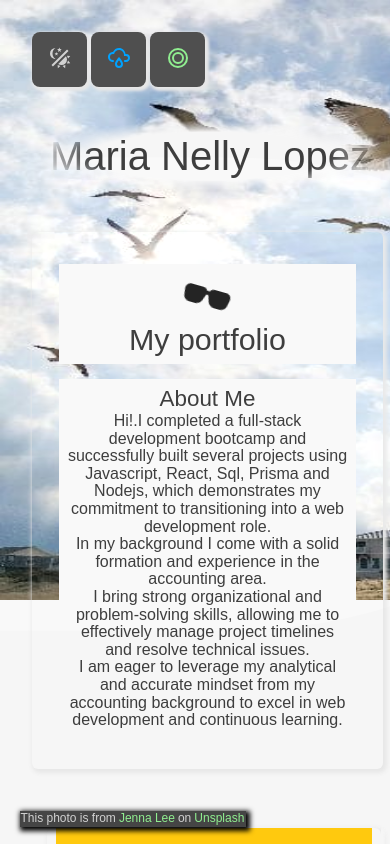
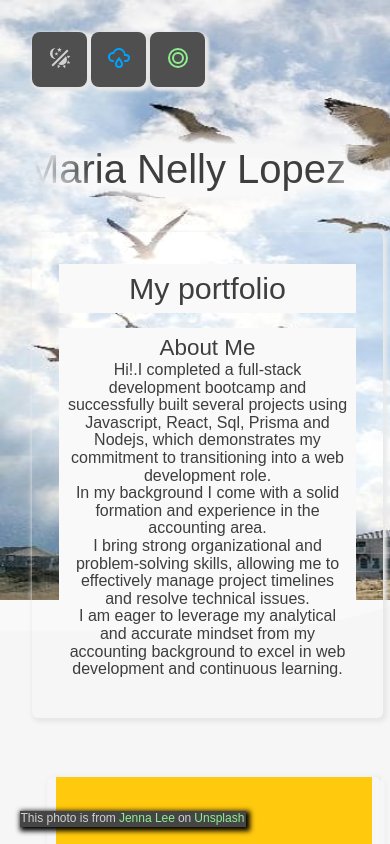
Before and after one commit to manelly67/mypersonalwebsite, a React (Vite) app: page / in a window 390 px wide. Both pictures are taken after a click on the button 177 px from the left and 59 px from the top of the page. Shown: the top 844 px of the page. Built offline with nearby package versions, Linux system fonts and the light colour scheme; a web font is replaced by a local one.

Commit message:
remove the function sunglasess shinning not needed because key added in section

```diff
--- a/src/App.jsx
+++ b/src/App.jsx
@@ -11,7 +11,7 @@ import styles from "./styles/Buttons.module.css";
 import Raining from "./animation/Raining";
 import Sunny from "./animation/Sunny";
 import animation from "./animation/Slides.module.css";
-import { fading } from "./animation/auxFunct";
+import { fading, sunglassesAnimation } from "./animation/auxFunct";
 /* components and content */
 import ToggleTheme from "./components/ToggleTheme";
 import Projects from "./components/Projects";
@@ -34,7 +34,7 @@ function App() {
   const [selectedProj, setSelectedProj] = useState(null);
   const pictureIn = activeIndex === 0 ? false : true;
 
-  const { animateIn, rotate } = animation;
+  const { animateIn, rotate, shining } = animation;
   const { buttonD } = styles;
 
   useEffect(() => {
@@ -60,17 +60,19 @@ function App() {
           <header>
             <div className={!pictureIn ? "headerDiv" : "headerPict"}>
               <h1>{myName}</h1>
-            </div>
-          </header>
-          <section className={!pictureIn ? "aboutMe" : "aboutMeHalf"} translate="yes" >
-            <div>
+
               {activeIndex === 1 ? (
                 <Icon path={mdiUmbrella} size={2} />
               ) : activeIndex === 2 ? (
-                <div id="sunglasses">
+                <div id="sunglasses" className={shining} >
                   <Icon path={mdiSunglasses} size={2} className={rotate} />
                 </div>
               ) : null}
+            </div>
+          </header>
+
+          <section className={!pictureIn ? "aboutMe" : "aboutMeHalf"} translate="yes" >
+            <div>
               <h2>My portfolio</h2>
             </div>
 
@@ -79,6 +81,7 @@ function App() {
               {!textContentAboutMe ? null : textContentAboutMe}
             </div>
           </section>
+
           {!showDetails ? (
             <Projects
               setSelectedProj={setSelectedProj}
--- a/src/animation/Sunny.jsx
+++ b/src/animation/Sunny.jsx
@@ -5,7 +5,6 @@ import Icon from '@mdi/react';
 import { mdiWeatherSunny } from '@mdi/js';
 import styles1 from "./Slides.module.css";
 import styles2 from "../styles/Buttons.module.css";
-import { sunglassesAnimation } from './auxFunct';
 
 const Sunny = (props) => {
   const {
@@ -83,7 +82,6 @@ const Sunny = (props) => {
             onClick={() => {
               fading();
               setTimeout(onShow, 599);
-              setTimeout(sunglassesAnimation, 4000);
             }}
             aria-label="Weather Sunny"
           >
--- a/src/styles/App.css
+++ b/src/styles/App.css
@@ -28,10 +28,12 @@ main>aside>picture {
 
 
 .headerPict, .headerDiv {
-  align-content: center;
   inset: 0;
   margin: 1% auto;
   z-index: 2;
+  display: flex;
+  flex-direction: row;
+  justify-content: center;
 }
 
 .headerPict{
@@ -86,7 +88,7 @@ header>div>h1 {
 
   .headerPict {
     position: fixed;
-    top: 110px;
+    top: 120px;
     width: 100%;
     height: fit-content;
     padding: 20px 15px 20px 15px;
@@ -94,7 +96,7 @@ header>div>h1 {
 
   .headerDiv {
     position: fixed;
-    top:110px;
+    top:120px;
     width: fit-content;
     height: fit-content;
     padding: 20px 15px 20px 15px;
@@ -228,4 +230,5 @@ header>div>h1 {
 
 #sunglasses {
   color: var(--color-sunglasses);
+  transform: translateY(-20%);
 }
```
